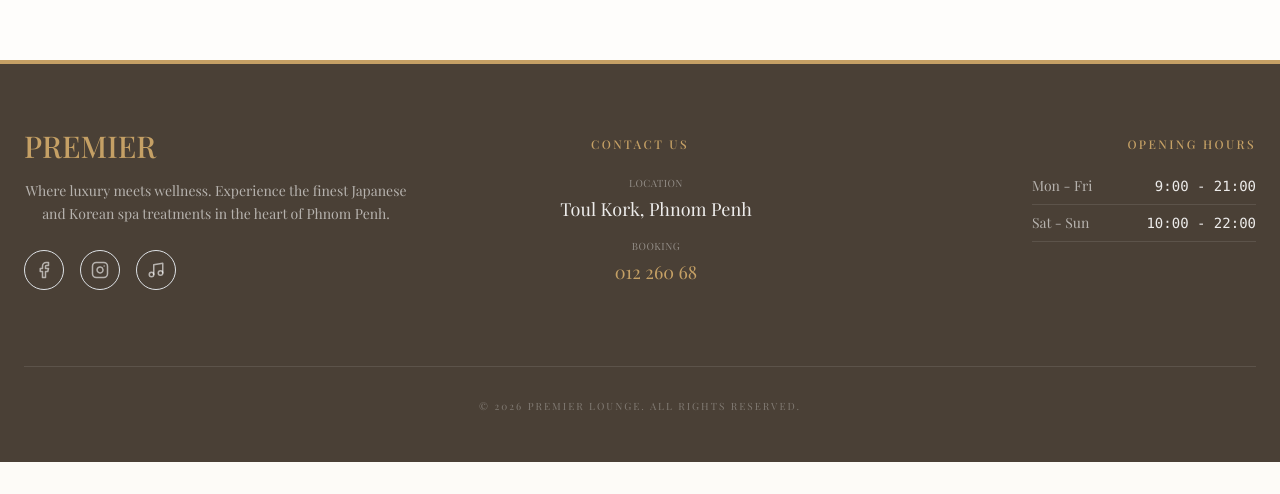
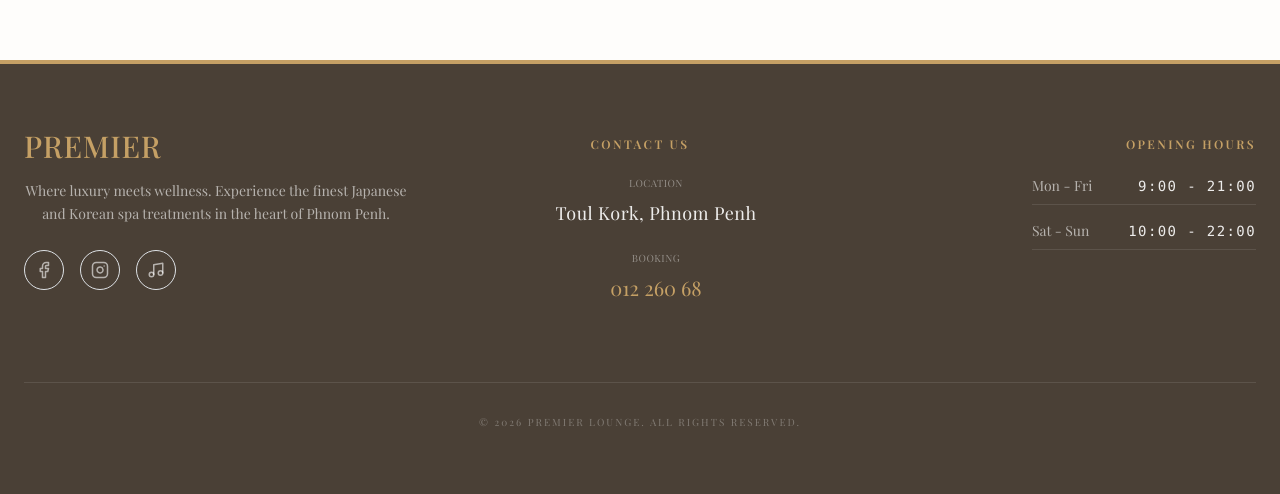
Before and after one commit to Norin209/premierloungemenu, a Next.js app: page / in a window 1280 px wide. Shown: the part 1292-1786 px from the top of the page. Before the commit the page ends 1754 px from the top, so only its background shows below. Built offline with nearby package versions, Linux system fonts and the light colour scheme; no server answers; the database is empty; a web font is replaced by a local one.

Commit message:
format in safari styling

```diff
--- a/src/_component/Footer.tsx
+++ b/src/_component/Footer.tsx
@@ -2,17 +2,16 @@ import React from 'react';
 
 export default function Footer() {
   return (
-    // 'overflow-hidden' prevents any accidental horizontal scrolling
-    <footer className="w-full bg-spa-brown text-white/90 pt-16 pb-8 border-t-4 border-spa-gold overflow-hidden">
+    // 'overflow-hidden' stops side-scrolling. 'pb-safe' (or generous pb) helps with iPhone home bar.
+    <footer className="w-full bg-spa-brown text-white/90 pt-16 pb-12 border-t-4 border-spa-gold overflow-hidden">
       <div className="container mx-auto px-6">
 
-        {/* MOBILE: grid-cols-1 (Stacked) | DESKTOP: grid-cols-3 (Row) */}
         <div className="grid grid-cols-1 lg:grid-cols-3 gap-10 lg:gap-8">
 
-          {/* COL 1: Brand & Vibe */}
+          {/* COL 1: Brand */}
           <div className="flex flex-col items-center lg:items-start text-center lg:text-left">
-            <h3 className="text-3xl font-display text-spa-gold mb-3">PREMIER</h3>
-            <p className="text-sm font-light text-white/60 leading-relaxed mb-6 max-w-sm">
+            <h3 className="text-3xl font-display text-spa-gold mb-3 tracking-wide">PREMIER</h3>
+            <p className="text-sm font-light text-white/60 leading-relaxed mb-6 max-w-sm antialiased">
               Where luxury meets wellness. Experience the finest Japanese and Korean spa treatments in the heart of Phnom Penh.
             </p>
             {/* Social Icons */}
@@ -29,37 +28,40 @@ export default function Footer() {
             </div>
           </div>
 
-          {/* COL 2: Contact Info */}
-          {/* Centered on Mobile, Aligned top on Desktop */}
+          {/* COL 2: Contact */}
           <div className="flex flex-col items-center justify-start pt-2">
-            <h4 className="text-xs uppercase tracking-[0.2em] text-spa-gold mb-6">Contact Us</h4>
-            <ul className="space-y-4 text-center">
-              <li className="flex flex-col items-center gap-1">
+            <h4 className="text-xs uppercase tracking-[0.2em] text-spa-gold mb-6 font-semibold">Contact Us</h4>
+            <ul className="space-y-6 text-center">
+              <li className="flex flex-col items-center gap-2">
                 <span className="text-white/40 text-[10px] uppercase tracking-wider">Location</span>
-                <span className="font-display text-lg">Toul Kork, Phnom Penh</span>
+                <span className="font-display text-lg tracking-wide">Toul Kork, Phnom Penh</span>
               </li>
-              <li className="flex flex-col items-center gap-1">
+              <li className="flex flex-col items-center gap-2">
                 <span className="text-white/40 text-[10px] uppercase tracking-wider">Booking</span>
-                <span className="font-display text-lg text-spa-gold hover:text-white transition-colors cursor-pointer">
+                {/* SAFARI FIX: Explicitly using an <a> tag with 'tel:' prevents Safari from
+                   auto-styling it blue. The '!text-spa-gold' forces your color.
+                */}
+                <a
+                  href="tel:01226068"
+                  className="font-display text-xl text-spa-gold! hover:text-white transition-colors no-underline"
+                >
                   012 260 68
-                </span>
+                </a>
               </li>
             </ul>
           </div>
 
           {/* COL 3: Hours */}
-          {/* Centered on Mobile, Right-aligned on Desktop */}
           <div className="flex flex-col items-center lg:items-end pt-2">
-            <h4 className="text-xs uppercase tracking-[0.2em] text-spa-gold mb-6">Opening Hours</h4>
-            {/* Fixed width w-56 ensures alignment, max-w-full prevents overflow on tiny screens */}
+            <h4 className="text-xs uppercase tracking-[0.2em] text-spa-gold mb-6 font-semibold">Opening Hours</h4>
             <div className="flex flex-col w-56 max-w-full">
-              <div className="flex justify-between border-b border-white/10 pb-2 mb-2">
+              <div className="flex justify-between border-b border-white/10 pb-2 mb-3">
                 <span className="text-white/60 text-sm">Mon - Fri</span>
-                <span className="font-mono text-sm">9:00 - 21:00</span>
+                <span className="font-mono text-sm tracking-widest">9:00 - 21:00</span>
               </div>
-              <div className="flex justify-between border-b border-white/10 pb-2 mb-2">
+              <div className="flex justify-between border-b border-white/10 pb-2 mb-3">
                 <span className="text-white/60 text-sm">Sat - Sun</span>
-                <span className="font-mono text-sm">10:00 - 22:00</span>
+                <span className="font-mono text-sm tracking-widest">10:00 - 22:00</span>
               </div>
             </div>
           </div>
@@ -67,7 +69,7 @@ export default function Footer() {
         </div>
 
         {/* Copyright */}
-        <div className="border-t border-white/10 mt-16 pt-8 text-center">
+        <div className="border-t border-white/10 mt-16 pt-8 text-center pb-8 md:pb-0">
           <p className="text-[10px] text-white/30 uppercase tracking-[0.2em]">
             © 2026 Premier Lounge. All rights reserved.
           </p>
--- a/src/_component/Navbar.tsx
+++ b/src/_component/Navbar.tsx
@@ -5,19 +5,19 @@ export default function Navbar() {
     <nav className="sticky top-0 z-50 bg-spa-cream/95 backdrop-blur-md border-b border-spa-gold/20 shadow-sm transition-all duration-300">
       <div className="container mx-auto px-4 py-3">
 
-        {/* RELATIVE PARENT: Needed for the absolute logo to position itself correctly */}
+        {/* RELATIVE PARENT */}
         <div className="flex justify-between items-center relative h-10 md:h-12">
 
-          {/* LEFT: "Est. 2026" (Hidden on Mobile) */}
+          {/* LEFT: "Est. 2026" */}
           <div className="hidden md:flex w-25 justify-start">
             <span className="text-[10px] uppercase tracking-[0.2em] text-spa-gold border border-spa-gold/30 px-3 py-1 rounded-sm">
               Est. 2026
             </span>
           </div>
 
-          {/* CENTER: ABSOLUTE POSITIONING (Fixes Mobile Centering) */}
-          {/* This forces the logo to be dead-center of the screen, ignoring the left/right buttons */}
-          <div className="absolute left-1/2 top-1/2 -translate-x-1/2 -translate-y-1/2 text-center">
+          {/* CENTER: LOGO (Adjusted visual alignment) */}
+          {/* Added 'mt-2' to nudge the whole logo down slightly for visual balance */}
+          <div className="absolute left-1/2 top-1/2 -translate-x-1/2 -translate-y-1/2 text-center mt-2">
             <a href="/" className="group block no-underline">
               <h1 className="text-2xl md:text-3xl font-display font-bold text-spa-brown tracking-tighter group-hover:text-spa-gold transition-colors duration-300 whitespace-nowrap">
                 PREMIER
@@ -29,7 +29,6 @@ export default function Navbar() {
           </div>
 
           {/* RIGHT: Gallery Icon */}
-          {/* Added 'ml-auto' to ensure it sticks to the right edge on mobile */}
           <div className="w-auto md:w-25 flex justify-end items-center ml-auto">
             <button className="text-spa-brown hover:text-spa-gold transition-colors group flex items-center gap-2">
               <span className="hidden md:block text-[10px] uppercase tracking-widest opacity-50 group-hover:opacity-100 transition-opacity duration-300">
```
